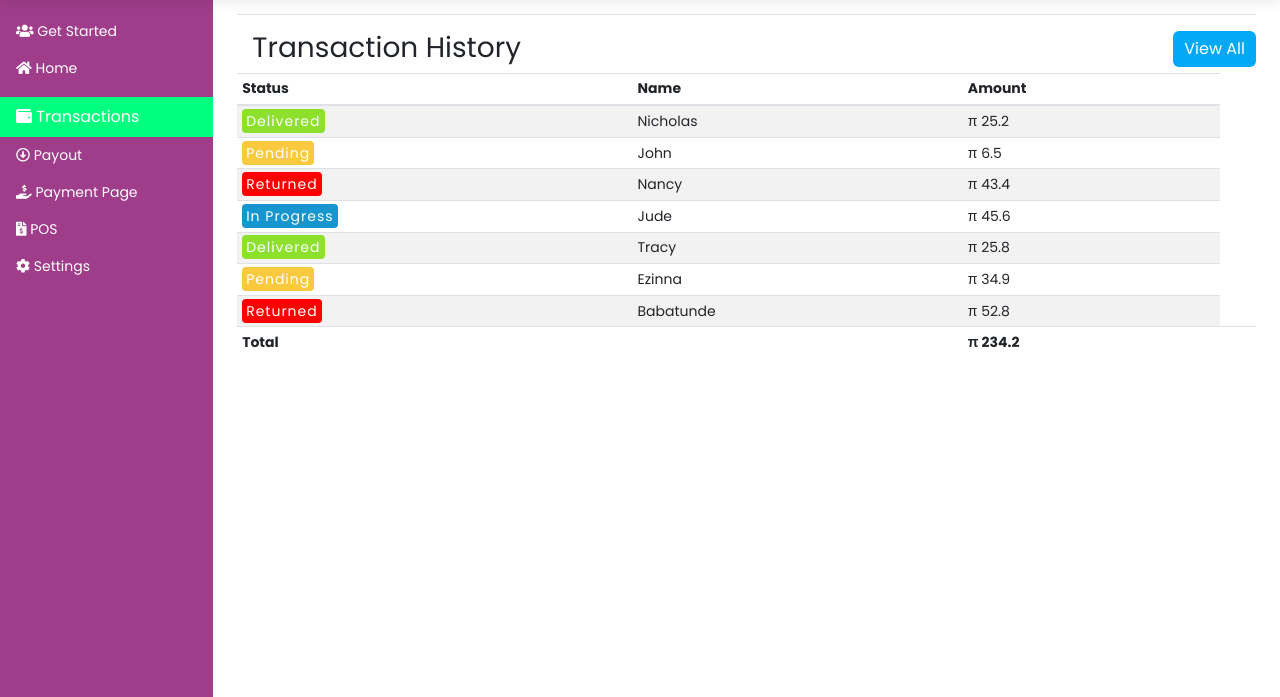
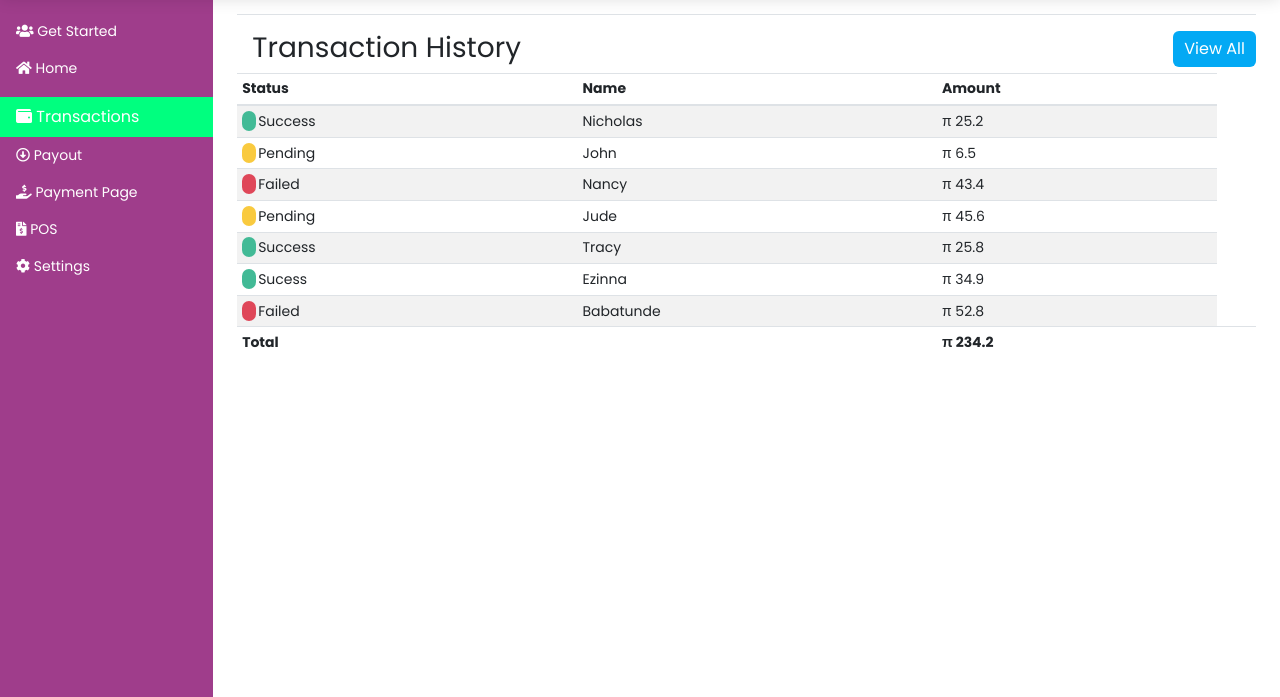
Before and after one commit to Charlez91/landingpages_pihub, a plain HTML site: page PiHub_LandingPage/Pi_Pay/Vendor_Dashboard/transaction.html in a window 1280 px wide. Shown: the part 103-800 px from the top of the page. Drawn offline with nearby package versions, Linux system fonts and the light colour scheme; files that its build step writes are made by us from their sources.

Commit message:
Working on the payout and transaction page

```diff
--- a/PiHub_LandingPage/Pi_Pay/Vendor_Dashboard/dashboard.css
+++ b/PiHub_LandingPage/Pi_Pay/Vendor_Dashboard/dashboard.css
@@ -201,8 +201,9 @@ a.btn{
 
 .status{
   position: relative;
-  padding: 2px 4px;
-  background: #f00;
+  padding: 0 4px;
+  /* background: #f00; */
+  background: #df4759;
   color: #fff;
   border-radius: 4px;
   font-size: 14px;
@@ -211,17 +212,31 @@ a.btn{
 }
 
 .delivered{
-  background: #8de02c;
+  background: #42ba96;
+  border-radius: 1rem;
+  margin-right: 2px;
+  padding: 0 7px;
 }
 
 .pending{
   background: #f9ca3f;
+  border-radius: 1rem;
+  margin-right: 2px;
+  padding: 0 7px;
 }
 .return{
-  background:#f00;
+  /* background:#f00; */
+  background: #df4759;
+
+  border-radius: 1rem;
+  margin-right: 2px;
+  padding: 0 7px;
 }
 .inprogress{
   background:#1795ce;
+  border-radius: 1rem;
+  margin-right: 1px;
+  padding: 0 7px;
 }
 
 
--- a/PiHub_LandingPage/Pi_Pay/Vendor_Dashboard/transaction.html
+++ b/PiHub_LandingPage/Pi_Pay/Vendor_Dashboard/transaction.html
@@ -137,37 +137,37 @@
                       </thead>
                       <tbody>
                         <tr>
-                          <td><span class="status delivered">Delivered</span></td>
+                          <td><span class=" delivered"></span><span>Success</span></td>
                           <td>Nicholas</td>
                           <td>π 25.2</td>
                         </tr>
                         <tr>
-                          <td><span class="status pending">Pending</span></td>
+                          <td><span class="pending"></span><span>Pending</span></td>
                           <td>John</td>
                           <td>π 6.5</td>
                         </tr>
                         <tr>
-                          <td><span class="status return">Returned</span></td>
+                          <td><span class=" return"></span><span>Failed</span></td>
                           <td>Nancy</td>
                           <td>π 43.4</td>
                         </tr>
                         <tr>
-                          <td><span class="status inprogress">In Progress</span></td>
+                          <td><span class=" pending"></span><span>Pending</span></td>
                           <td>Jude</td>
                           <td>π 45.6</td>
                         </tr>
                         <tr>
-                          <td><span class="status delivered">Delivered</span></td>
+                          <td><span class="delivered"></span><span>Success</span></td>
                           <td>Tracy</td>
                           <td>π 25.8</td>
                         </tr>
                         <tr>
-                          <td><span class="status pending">Pending</span></td>
+                          <td><span class="delivered"></span><span>Sucess</span></td>
                           <td>Ezinna</td>
                           <td>π 34.9</td>
                         </tr>
                         <tr>
-                          <td><span class="status return">Returned</span></td>
+                          <td><span class=" return"></span><span>Failed</span></td>
                           <td>Babatunde</td>
                           <td>π 52.8</td>
                         </tr>
```
Also changed, not shown: PiHub_LandingPage/Pi_Pay/Vendor_Dashboard/settings.html (+8 -0 lines).
